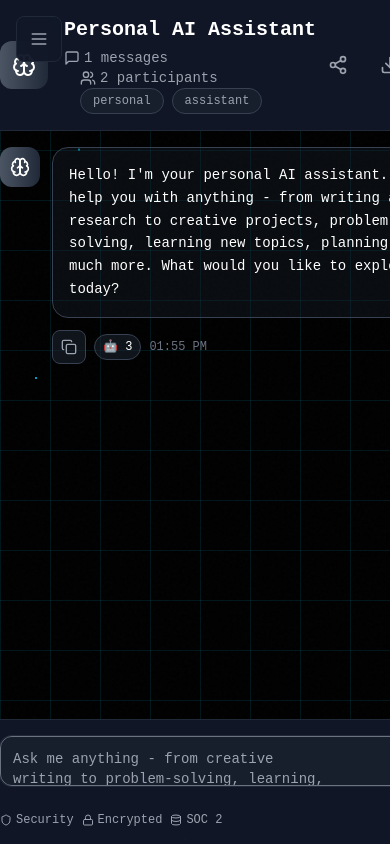
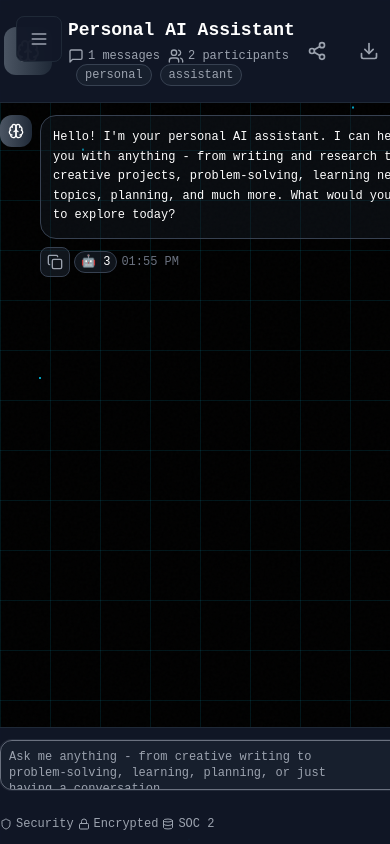
Before and after one commit to nxbeeeel/beloop-ai, a Next.js app: page /chat in a window 390 px wide. Built offline with nearby package versions, Linux system fonts and the light colour scheme.

Commit message:
Fix mobile text sizing - make text much smaller and properly responsive for mobile screens

```diff
--- a/app/chat/page.tsx
+++ b/app/chat/page.tsx
@@ -625,8 +625,8 @@ export default function ChatPage() {
                     )}
                   </div>
                   <div className="min-w-0 flex-1">
-                    <h1 className="text-xl font-bold text-white mb-1 truncate">{currentSession.title}</h1>
-                    <div className="flex items-center space-x-4 text-sm text-gray-400 flex-wrap">
+                    <h1 className="text-lg sm:text-xl font-bold text-white mb-1 truncate">{currentSession.title}</h1>
+                    <div className="flex items-center space-x-2 sm:space-x-4 text-xs sm:text-sm text-gray-400 flex-wrap">
                       <div className="flex items-center space-x-1">
                         <MessageSquare className="w-4 h-4 flex-shrink-0" />
                         <span>{currentSession.messages.length} messages</span>
@@ -638,7 +638,7 @@ export default function ChatPage() {
                       {currentSession.tags && (
                         <div className="flex items-center space-x-2 flex-wrap">
                           {currentSession.tags.slice(0, 2).map((tag) => (
-                            <span key={tag} className="px-3 py-1 bg-gray-800/50 rounded-full text-xs border border-gray-700">
+                            <span key={tag} className="px-2 sm:px-3 py-0.5 sm:py-1 bg-gray-800/50 rounded-full text-xs border border-gray-700">
                               {tag}
                             </span>
                           ))}
@@ -675,7 +675,7 @@ export default function ChatPage() {
           </div>
 
           {/* Messages */}
-          <div className="flex-1 overflow-y-auto p-4 lg:p-6 space-y-4 lg:space-y-6">
+          <div className="flex-1 overflow-y-auto p-3 sm:p-4 lg:p-6 space-y-3 sm:space-y-4 lg:space-y-6">
             <AnimatePresence>
               {currentSession.messages.map((message, index) => (
                 <motion.div
@@ -685,9 +685,9 @@ export default function ChatPage() {
                   transition={{ delay: index * 0.1 }}
                   className={`flex ${message.role === 'user' ? 'justify-end' : 'justify-start'}`}
                 >
-                  <div className={`flex items-start space-x-3 lg:space-x-6 max-w-full lg:max-w-5xl ${message.role === 'user' ? 'flex-row-reverse space-x-reverse' : ''}`}>
+                  <div className={`flex items-start space-x-2 sm:space-x-3 lg:space-x-6 max-w-full lg:max-w-5xl ${message.role === 'user' ? 'flex-row-reverse space-x-reverse' : ''}`}>
                     {/* Professional Avatar */}
-                    <div className={`w-10 h-10 lg:w-12 lg:h-12 rounded-xl flex items-center justify-center flex-shrink-0 ${
+                    <div className={`w-8 h-8 sm:w-10 sm:h-10 lg:w-12 lg:h-12 rounded-xl flex items-center justify-center flex-shrink-0 ${
                       message.role === 'user'
                         ? 'bg-gradient-to-r from-gray-600 to-gray-800'
                         : selectedAgent
@@ -695,35 +695,35 @@ export default function ChatPage() {
                           : 'bg-gradient-to-r from-gray-600 to-gray-800'
                     }`}>
                       {message.role === 'user' ? (
-                        <User className="w-5 h-5 lg:w-6 lg:h-6 text-white" />
+                        <User className="w-4 h-4 sm:w-5 sm:h-5 lg:w-6 lg:h-6 text-white" />
                       ) : selectedAgent ? (
-                        <span className="text-lg lg:text-xl">{selectedAgent.emoji}</span>
+                        <span className="text-base sm:text-lg lg:text-xl">{selectedAgent.emoji}</span>
                       ) : (
-                        <Brain className="w-5 h-5 lg:w-6 lg:h-6 text-white" />
+                        <Brain className="w-4 h-4 sm:w-5 sm:h-5 lg:w-6 lg:h-6 text-white" />
                       )}
                     </div>
 
                     {/* Professional Message Content */}
                     <div className={`flex-1 max-w-full ${message.role === 'user' ? 'text-right' : 'text-left'}`}>
-                      <div className={`p-4 lg:p-6 rounded-2xl ${
+                      <div className={`p-3 sm:p-4 lg:p-6 rounded-2xl ${
                         message.role === 'user'
                           ? 'bg-gray-800/50 border border-gray-700'
                           : 'bg-gray-800/30 border border-gray-700'
                       }`}>
                         <div className="prose prose-invert max-w-none">
-                          <p className="text-white leading-relaxed whitespace-pre-wrap text-sm lg:text-base">
+                          <p className="text-white leading-relaxed whitespace-pre-wrap text-xs sm:text-sm lg:text-base">
                             {message.content}
                           </p>
                         </div>
                       </div>
 
                       {/* Professional Message Actions */}
-                      <div className={`flex items-center space-x-2 lg:space-x-4 mt-3 lg:mt-4 ${message.role === 'user' ? 'justify-end' : 'justify-start'}`}>
+                      <div className={`flex items-center space-x-1 sm:space-x-2 lg:space-x-4 mt-2 sm:mt-3 lg:mt-4 ${message.role === 'user' ? 'justify-end' : 'justify-start'}`}>
                         <motion.button
                           whileHover={{ scale: 1.05 }}
                           whileTap={{ scale: 0.95 }}
                           onClick={() => copyToClipboard(message.content, message.id)}
-                          className="p-2 rounded-lg bg-gray-800/50 text-gray-400 hover:text-gray-200 transition-all duration-300 border border-gray-700"
+                          className="p-1.5 sm:p-2 rounded-lg bg-gray-800/50 text-gray-400 hover:text-gray-200 transition-all duration-300 border border-gray-700"
                         >
                           {copiedId === message.id ? (
                             <Check className="w-4 h-4" />
@@ -740,7 +740,7 @@ export default function ChatPage() {
                                 key={idx}
                                 whileHover={{ scale: 1.1 }}
                                 whileTap={{ scale: 0.9 }}
-                                className="px-2 lg:px-3 py-1 bg-gray-800/50 rounded-full text-xs hover:bg-gray-700/50 transition-all duration-300 border border-gray-700"
+                                className="px-1.5 sm:px-2 lg:px-3 py-0.5 sm:py-1 bg-gray-800/50 rounded-full text-xs hover:bg-gray-700/50 transition-all duration-300 border border-gray-700"
                               >
                                 {reaction.emoji} {reaction.count}
                               </motion.button>
@@ -748,7 +748,7 @@ export default function ChatPage() {
                           </div>
                         )}
 
-                        <span className="text-xs text-gray-500">
+                        <span className="text-xs text-gray-500 text-xs">
                           {formatTime(message.timestamp)}
                         </span>
                       </div>
@@ -765,18 +765,18 @@ export default function ChatPage() {
                 animate={{ opacity: 1, y: 0 }}
                 className="flex justify-start"
               >
-                <div className="flex items-start space-x-3 lg:space-x-6">
-                  <div className={`w-10 h-10 lg:w-12 lg:h-12 bg-gradient-to-r ${selectedAgent ? selectedAgent.color : 'from-gray-600 to-gray-800'} rounded-xl flex items-center justify-center`}>
+                <div className="flex items-start space-x-2 sm:space-x-3 lg:space-x-6">
+                  <div className={`w-8 h-8 sm:w-10 sm:h-10 lg:w-12 lg:h-12 bg-gradient-to-r ${selectedAgent ? selectedAgent.color : 'from-gray-600 to-gray-800'} rounded-xl flex items-center justify-center`}>
                     {selectedAgent ? (
-                      <span className="text-lg lg:text-xl">{selectedAgent.emoji}</span>
+                      <span className="text-base sm:text-lg lg:text-xl">{selectedAgent.emoji}</span>
                     ) : (
-                      <Brain className="w-5 h-5 lg:w-6 lg:h-6 text-white" />
+                                              <Brain className="w-4 h-4 sm:w-5 sm:h-5 lg:w-6 lg:h-6 text-white" />
                     )}
                   </div>
-                  <div className="p-4 lg:p-6 rounded-2xl bg-gray-800/30 border border-gray-700">
+                  <div className="p-3 sm:p-4 lg:p-6 rounded-2xl bg-gray-800/30 border border-gray-700">
                     <div className="flex items-center space-x-3">
                       <Loader2 className="w-5 h-5 text-gray-400 animate-spin" />
-                      <span className="text-gray-400 text-sm lg:text-base">AI is thinking...</span>
+                      <span className="text-gray-400 text-xs sm:text-sm lg:text-base">AI is thinking...</span>
                     </div>
                   </div>
                 </div>
@@ -787,9 +787,9 @@ export default function ChatPage() {
           </div>
 
           {/* Professional Input Area */}
-          <div className="p-4 lg:p-6 border-t border-gray-800 bg-gray-900/95 backdrop-blur-xl">
+          <div className="p-3 sm:p-4 lg:p-6 border-t border-gray-800 bg-gray-900/95 backdrop-blur-xl">
             <div className="max-w-full lg:max-w-5xl mx-auto">
-              <div className="flex items-end space-x-3 lg:space-x-4">
+              <div className="flex items-end space-x-2 sm:space-x-3 lg:space-x-4">
                 <div className="flex-1 relative">
                   <textarea
                     ref={inputRef}
@@ -797,11 +797,11 @@ export default function ChatPage() {
                     onChange={(e) => setInputValue(e.target.value)}
                     onKeyPress={handleKeyPress}
                     placeholder={selectedAgent ? `Ask ${selectedAgent.name} anything...` : "Ask me anything - from creative writing to problem-solving, learning, planning, or just having a conversation..."}
-                    className="w-full p-3 lg:p-4 pr-20 lg:pr-24 bg-gray-800/50 border border-gray-700 rounded-xl text-white placeholder-gray-400 resize-none focus:outline-none focus:border-gray-500 focus:ring-1 focus:ring-gray-500/20 transition-all duration-300 text-sm"
+                    className="w-full p-2 sm:p-3 lg:p-4 pr-16 sm:pr-20 lg:pr-24 bg-gray-800/50 border border-gray-700 rounded-xl text-white placeholder-gray-400 resize-none focus:outline-none focus:border-gray-500 focus:ring-1 focus:ring-gray-500/20 transition-all duration-300 text-xs sm:text-sm"
                     rows={1}
                     style={{ minHeight: '50px', maxHeight: '150px' }}
                   />
-                  <div className="absolute bottom-2 right-2 text-xs text-gray-500 hidden lg:block">
+                  <div className="absolute bottom-1 sm:bottom-2 right-1 sm:right-2 text-xs text-gray-500 hidden lg:block">
                     Enter to send, Shift+Enter for new line
                   </div>
                 </div>
@@ -810,7 +810,7 @@ export default function ChatPage() {
                   whileTap={{ scale: 0.95 }}
                   onClick={handleSendMessage}
                   disabled={!inputValue.trim() || isLoading}
-                  className={`p-3 lg:p-4 rounded-xl text-white font-semibold disabled:opacity-50 disabled:cursor-not-allowed hover:shadow-lg transition-all duration-300 flex-shrink-0 ${
+                  className={`p-2 sm:p-3 lg:p-4 rounded-xl text-white font-semibold disabled:opacity-50 disabled:cursor-not-allowed hover:shadow-lg transition-all duration-300 flex-shrink-0 ${
                     selectedAgent
                       ? `bg-gradient-to-r ${selectedAgent.color} hover:shadow-${selectedAgent.color.split('-')[1]}-500/25`
                       : 'bg-gradient-to-r from-gray-600 to-gray-800 hover:shadow-gray-500/25'
@@ -822,7 +822,7 @@ export default function ChatPage() {
 
               {/* Professional Features */}
               <div className="mt-4 flex items-center justify-between">
-                <div className="flex items-center space-x-2 lg:space-x-4 text-xs lg:text-sm text-gray-400 flex-wrap">
+                <div className="flex items-center space-x-1 sm:space-x-2 lg:space-x-4 text-xs lg:text-sm text-gray-400 flex-wrap">
                   <div className="flex items-center space-x-1 lg:space-x-2">
                     <Shield className="w-3 h-3 lg:w-4 lg:h-4" />
                     <span className="hidden sm:inline">Enterprise Security</span>
```
